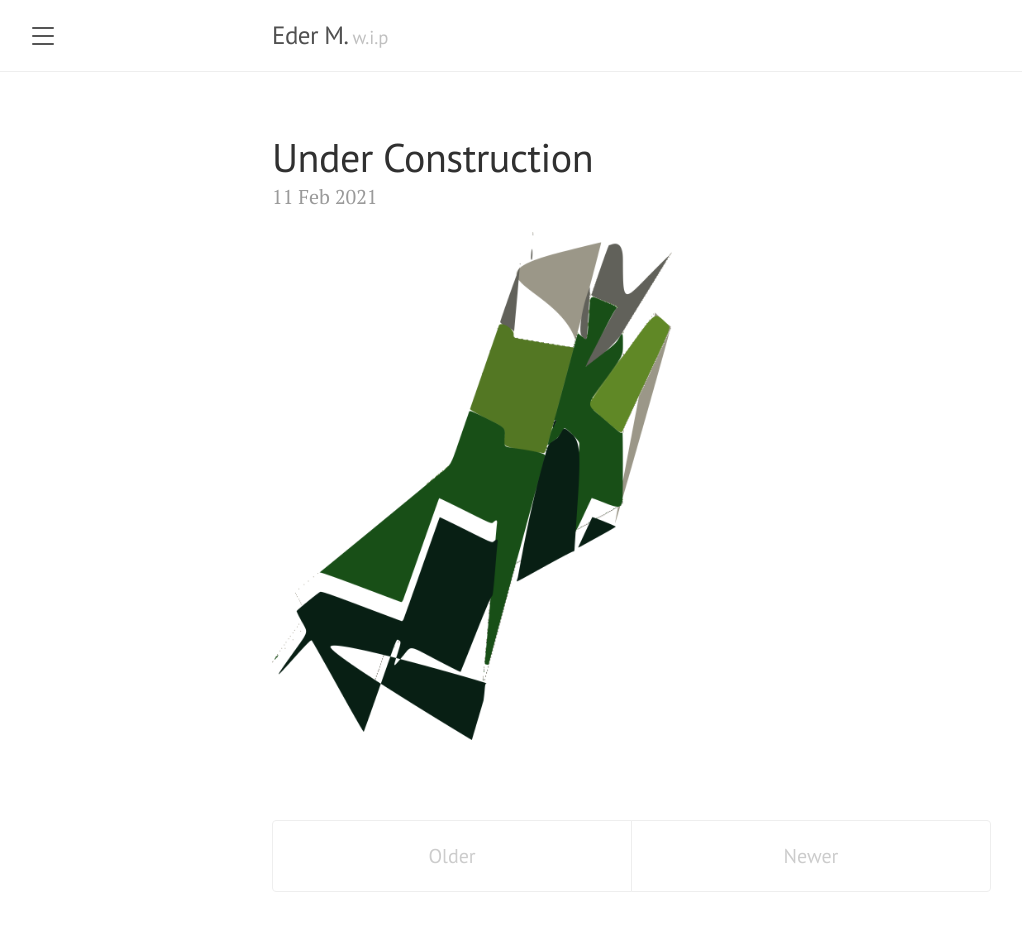
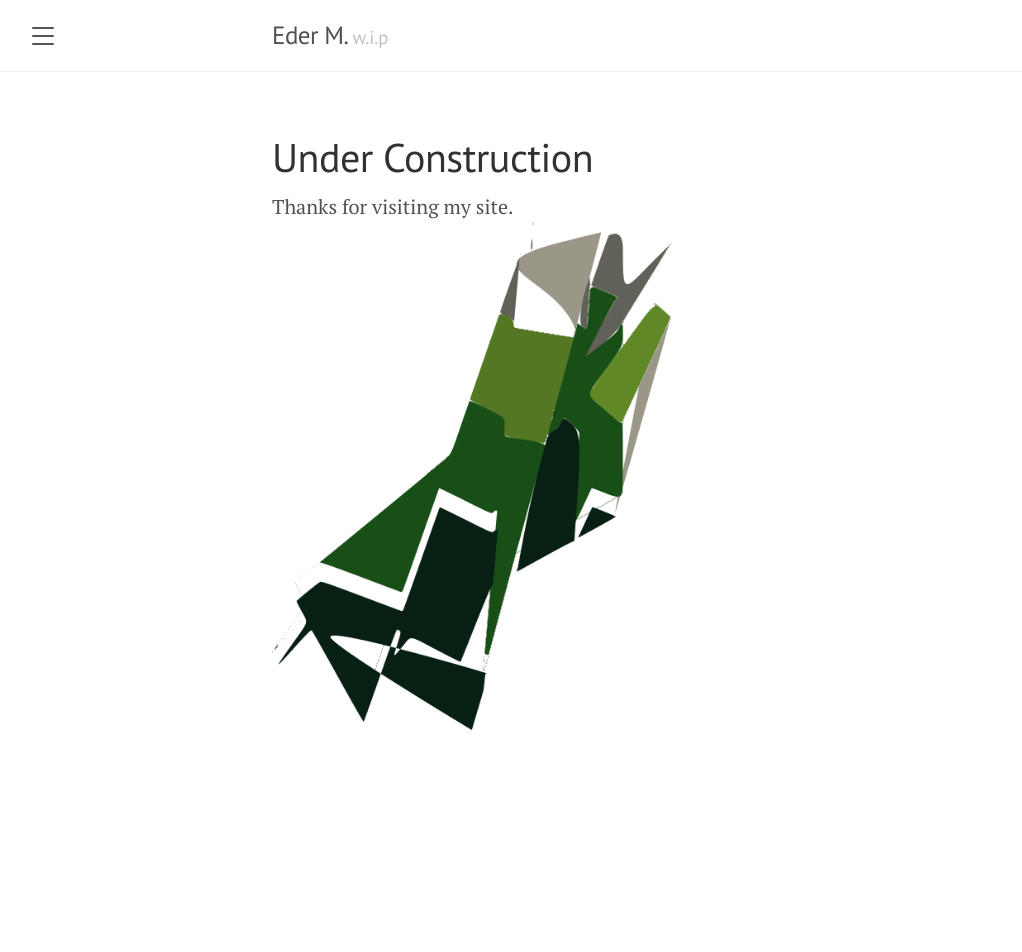
Before and after one commit to medinaeder/medinaeder.github.io, a Jekyll site: the page built from index.html, in a window 1280 px wide. Shown: the whole page, without its empty margins (8-1030 px from the left). Built offline with Jekyll 4.4.1, drawn with Linux system fonts in a browser that asks for light colours; the list of posts is cut into pages by our own code; after the commit the page ends 900 px from its top, so only the background shows below that.

Commit message:
Improving the website

```diff
--- a/_config.yml
+++ b/_config.yml
@@ -5,11 +5,12 @@
 url:                 https://medinaeder.github.io
 baseurl:             ''
 paginate:            5
+paginate_path:       "/blog/page:num/"
 permalink:           pretty
 
 # About/contact
 author:
-  name:              Eder Medina
+  name:              Eder M.
   url:
   email:             e_medina at g dot harvard dot edu
 
--- a/_includes/head.html
+++ b/_includes/head.html
@@ -21,19 +21,9 @@
   <link rel="stylesheet" href="{{ '/public/css/lanyon.css' | absolute_url }}">
   <link rel="stylesheet" href="https://fonts.googleapis.com/css?family=PT+Serif:400,400italic,700%7CPT+Sans:400">
 
-  <link rel="apple-touch-icon-precomposed" sizes="144x144" href="{{ '/public/apple-touch-icon-precomposed.png' | absolute_url }}">
+  <link rel="gb" sizes="144x144" href="{{ '/public/gb.png' | absolute_url }}">
   <link rel="shortcut icon" href="{{ '/public/favicon.ico' | absolute_url }}">
 
   <link rel="alternate" type="application/rss+xml" title="RSS" href="{{ '/atom.xml' | absolute_url }}">
 
-  {% if site.google_analytics_id %}
-  <script>
-    (function(i,s,o,g,r,a,m){i['GoogleAnalyticsObject']=r;i[r]=i[r]||function(){
-    (i[r].q=i[r].q||[]).push(arguments)},i[r].l=1*new Date();a=s.createElement(o),
-    m=s.getElementsByTagName(o)[0];a.async=1;a.src=g;m.parentNode.insertBefore(a,m)
-    })(window,document,'script','//www.google-analytics.com/analytics.js','ga');
-    ga('create', '{{ site.google_analytics_id }}', 'auto');
-    ga('send', 'pageview');
-  </script>
-  {% endif %}
 </head>
--- a/_includes/sidebar.html
+++ b/_includes/sidebar.html
@@ -25,7 +25,7 @@
       {% endif %}
     {% endfor %}
 
-    <a class="sidebar-nav-item" href="{{ site.github.repo }}/archive/v{{ site.version }}.zip">Download</a>
+    <a class="sidebar-nav-item" href="{{ site.github.repo }}/blog">Blog</a>
     <a class="sidebar-nav-item" href="{{ site.github.repo }}">GitHub project</a>
     <span class="sidebar-nav-item">Currently v{{ site.version }}</span>
   </nav>
--- a/index.html
+++ b/index.html
@@ -3,35 +3,7 @@
 title: Home
 ---
 
-<div class="posts">
-  {% for post in paginator.posts %}
-  <div class="post">
-    <h1 class="post-title">
-      <a href="{{ post.url | absolute_url }}">
-        {{ post.title }}
-      </a>
-    </h1>
+<h1> Under Construction </h1>
+Thanks for visiting my site.
 
-    <span class="post-date">{{ post.date | date_to_string }}</span>
-
-    {{ post.content }}
-  </div>
-  {% endfor %}
-</div>
-
-<div class="pagination">
-  {% if paginator.next_page %}
-    <a class="pagination-item older" href="{{ paginator.next_page_path | absolute_url }}">Older</a>
-  {% else %}
-    <span class="pagination-item older">Older</span>
-  {% endif %}
-  {% if paginator.previous_page %}
-    {% if paginator.page == 2 %}
-      <a class="pagination-item newer" href="{{ '/' | absolute_url }}">Newer</a>
-    {% else %}
-      <a class="pagination-item newer" href="{{ paginator.previous_page_path | absolute_url }}">Newer</a>
-    {% endif %}
-  {% else %}
-    <span class="pagination-item newer">Newer</span>
-  {% endif %}
-</div>
+<div style="text-align:center"><img src="./images/construction.png" width="400" /></div>
```
Also changed, not shown: _posts/2021-02-11-home.md (deleted, +0 -5 lines), public/apple-touch-icon-precomposed.png (deleted), public/favicon.ico, public/gb.png (added).
